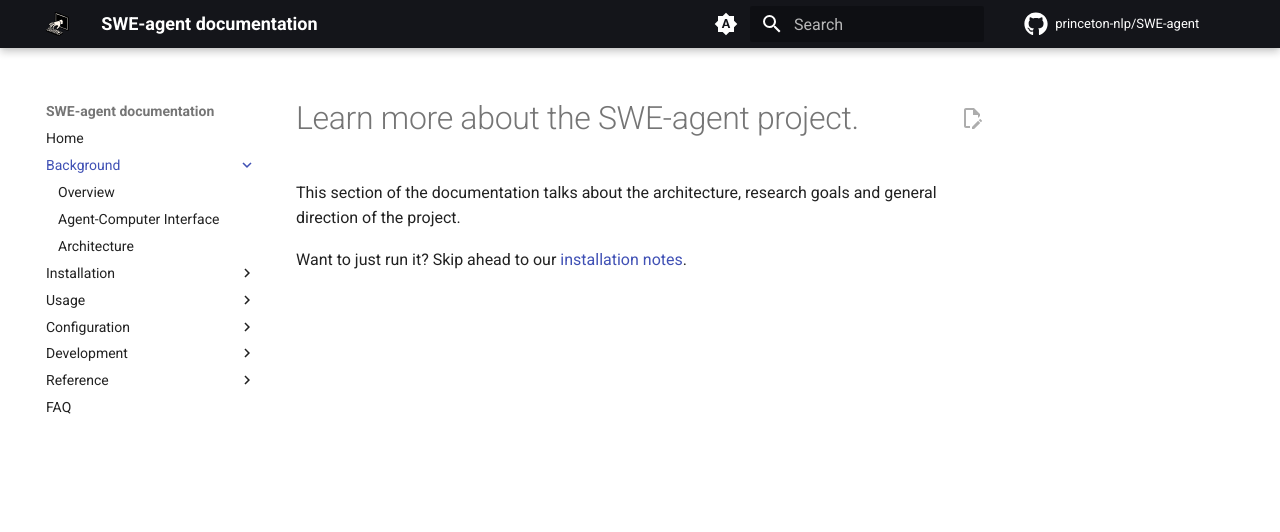
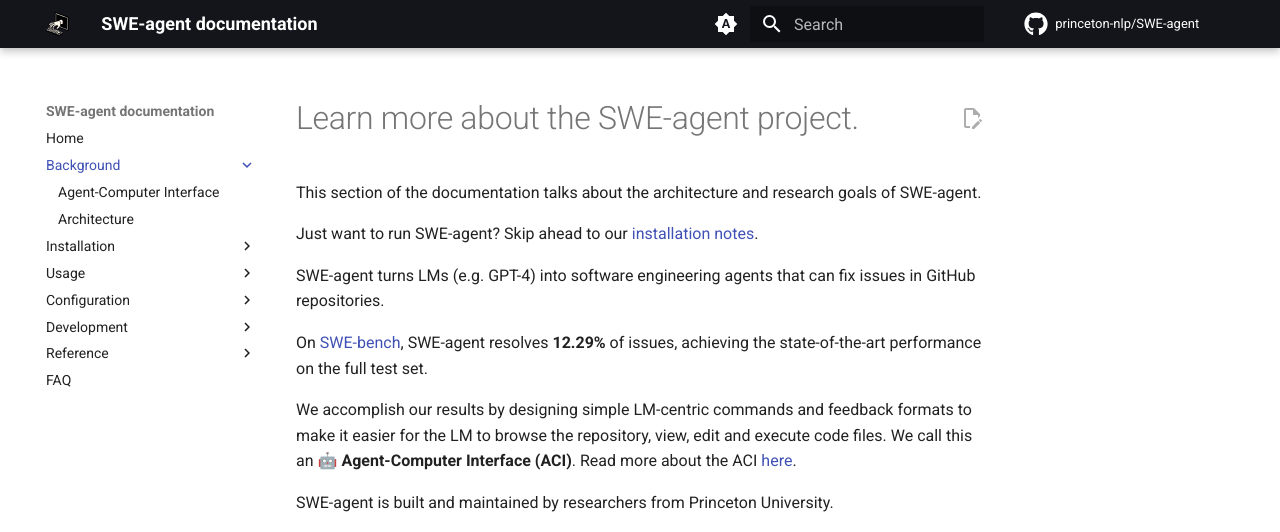
Before and after one commit to princeton-nlp/SWE-agent, an MkDocs documentation site: the page built from docs/background/index.md, in a window 1280 px wide and 1188 px high. Shown: the top 532 px of the window. Built offline with MkDocs 1.6.1 and Material for MkDocs 9.7.7, drawn with Linux system fonts in a browser that asks for light colours; comment, search, counter and statistics services are not loaded; some of the changed text lies outside the part shown; grey boxes are pictures that could not be loaded.

Commit message:
editing background docs

````diff
--- a/docs/background/index.md
+++ b/docs/background/index.md
@@ -1,5 +1,26 @@
 # Learn more about the SWE-agent project.
 
-This section of the documentation talks about the architecture, research goals and general direction of the project.
+This section of the documentation talks about the architecture and research goals of SWE-agent.
 
-Want to just run it? Skip ahead to our [installation notes](../installation/index.md).
+Just want to run SWE-agent? Skip ahead to our [installation notes](../installation/index.md).
+
+SWE-agent turns LMs (e.g. GPT-4) into software engineering agents that can fix issues in GitHub repositories.
+
+On [SWE-bench](https://github.com/princeton-nlp/SWE-bench), SWE-agent resolves **12.29%** of issues, achieving the state-of-the-art performance on the full test set.
+
+We accomplish our results by designing simple LM-centric commands and feedback formats to make it easier for the LM to browse the repository, view, edit and execute code files. We call this an 🤖 **Agent-Computer Interface (ACI)**.
+Read more about the ACI [here](aci.md).
+
+SWE-agent is built and maintained by researchers from Princeton University.
+
+<iframe width="560" height="315" src="https://www.youtube.com/embed/CeMtJ4XObAM?si=W2tyY9EpEe-v12EU" title="YouTube video player" frameborder="0" allow="accelerometer; autoplay; clipboard-write; encrypted-media; gyroscope; picture-in-picture; web-share" referrerpolicy="strict-origin-when-cross-origin" allowfullscreen></iframe>
+
+If you found this work helpful, please consider using the following citation:
+
+```
+@misc{yang2024sweagent,
+      title={SWE-agent: Agent-Computer Interfaces Enable Automated Software Engineering},
+      author={John Yang and Carlos E. Jimenez and Alexander Wettig and Kilian Lieret and Shunyu Yao and Karthik Narasimhan and Ofir Press},
+      year={2024},
+}
+```
--- a/mkdocs.yml
+++ b/mkdocs.yml
@@ -49,7 +49,6 @@
   - Home: index.md
   - Background:
     - "background/index.md"
-    - "Overview": "background/overview.md"
     - "Agent-Computer Interface": "background/aci.md"
     - "Architecture": "background/architecture.md"
   - Installation:
````
Also changed, not shown: docs/background/overview.md (deleted, +0 -24 lines).
